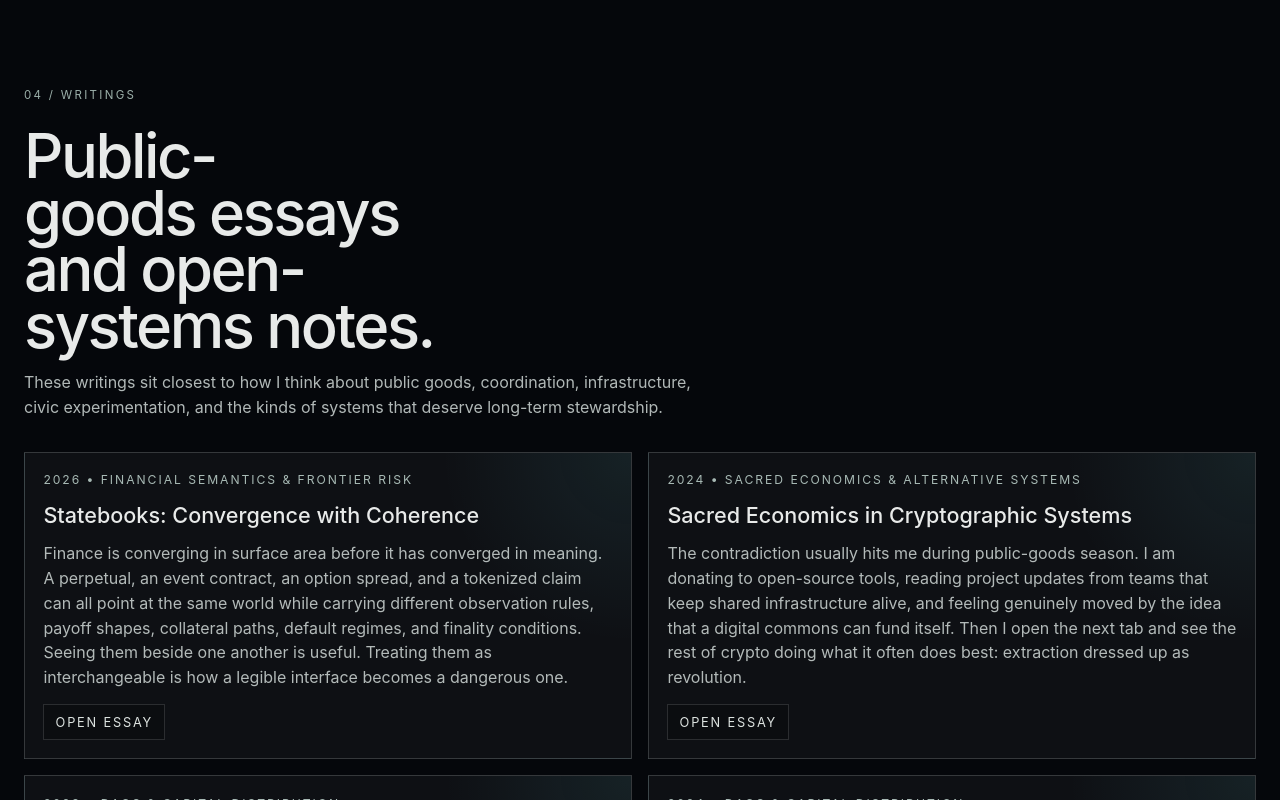
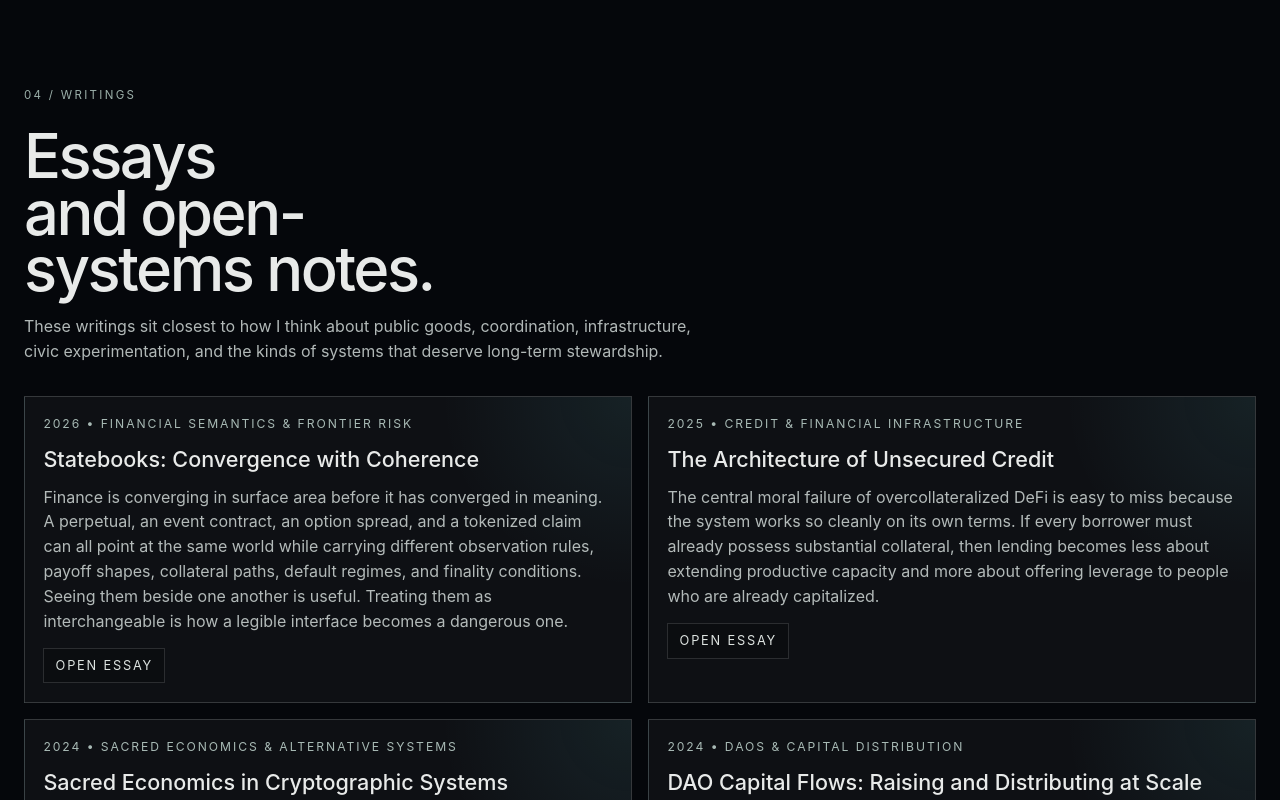
Before and after one commit to Epistetechnician/patelshaan, a React (Vite) app: page / in a window 1280 px wide. Shown: the part 7020-7820 px from the top of the page. Built offline with nearby package versions, Linux system fonts and the light colour scheme.

Commit message:
Order writing archive by publication year

```diff
--- a/src/App.tsx
+++ b/src/App.tsx
@@ -398,13 +398,13 @@ const writingModules = import.meta.glob('./content/writings/*.html', {
 
 const writingOrder = [
   'statebooks-convergence-with-coherence',
+  'architecture-unsecured-credit',
   'sacred-economics-crypto',
-  'gitcoin-grants',
   'dao-capital-flows',
-  'civic-innovation-genz',
   'mrv-onchain',
   'p2p-humanitarian',
-  'architecture-unsecured-credit',
+  'gitcoin-grants',
+  'civic-innovation-genz',
 ]
 
 function parseWritingDocument(filePath: string, rawHtml: string): WritingEntry {
@@ -1063,7 +1063,7 @@ function App() {
         <section className="writings-section" id="writings">
           <div className="section-heading">
             <p className="eyebrow">04 / writings</p>
-            <h2>Public-goods essays and open-systems notes.</h2>
+            <h2>Essays and open-systems notes.</h2>
             <p className="writings-section__intro">
               These writings sit closest to how I think about public goods,
               coordination, infrastructure, civic experimentation, and the
```
